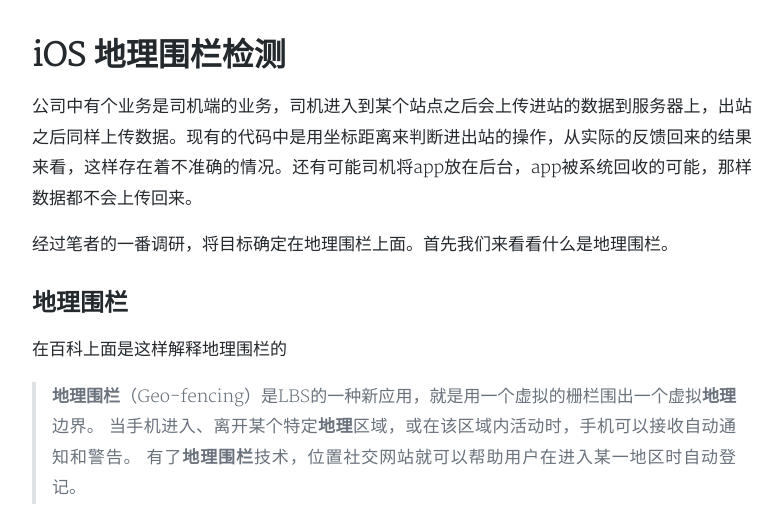
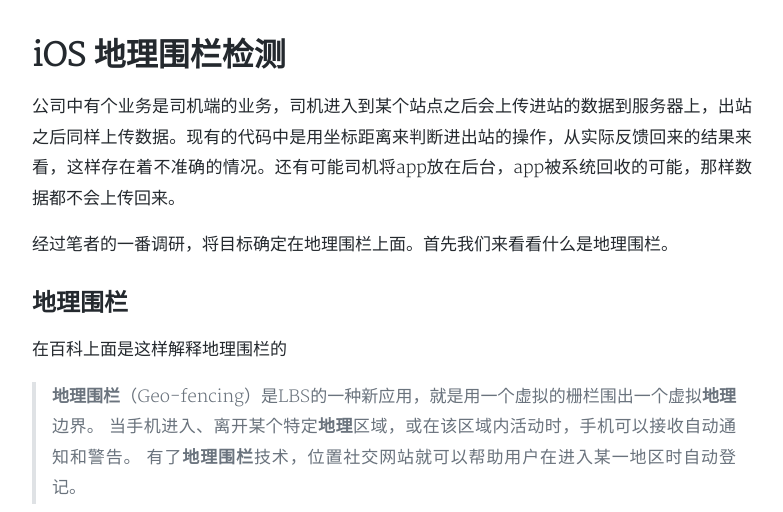
Before and after one commit to vaezc/vaezc.github.io, a Jekyll site: the page built from _posts/2019-04-19-iOS 地理围栏检测.md, in a window 1280 px wide and 900 px high, scrolled down 300 px, cut to the strip 164-676 px from the top of the window. Shown: the whole strip, without its empty margins (248-1031 px from the left). Built offline with Jekyll 4.4.1, drawn with Linux system fonts in a browser that asks for light colours; nearby versions of some CDN libraries; a style sheet for code colours, icons or effects is not loaded.

Commit message:
fix issue

```diff
--- a/_posts/2019-04-19-iOS 地理围栏检测.md
+++ b/_posts/2019-04-19-iOS 地理围栏检测.md
@@ -9,7 +9,7 @@
 
 # iOS 地理围栏检测
 
-公司中有个业务是司机端的业务，司机进入到某个站点之后会上传进站的数据到服务器上，出站之后同样上传数据。现有的代码中是用坐标距离来判断进出站的操作，从实际的反馈回来的结果来看，这样存在着不准确的情况。还有可能司机将app放在后台，app被系统回收的可能，那样数据都不会上传回来。
+公司中有个业务是司机端的业务，司机进入到某个站点之后会上传进站的数据到服务器上，出站之后同样上传数据。现有的代码中是用坐标距离来判断进出站的操作，从实际反馈回来的结果来看，这样存在着不准确的情况。还有可能司机将app放在后台，app被系统回收的可能，那样数据都不会上传回来。
 
 经过笔者的一番调研，将目标确定在地理围栏上面。首先我们来看看什么是地理围栏。
 
@@ -21,7 +21,7 @@
 
 ![](https://ws2.sinaimg.cn/large/006tNc79ly1g27xiorjvyj30vt0gptb6.jpg)
 
-By SpyToMobile (SpyToMobile.com). - Own work., CC BY-SA 4.0, https://commons.wikimedia.org/w/index.php?curid=34557848
+> By SpyToMobile (SpyToMobile.com). - Own work., CC BY-SA 4.0, https://commons.wikimedia.org/w/index.php?curid=34557848
 
 其实说白了就是一块我们在地图上自定义的块区域，用户进入或者离开时我们都可以检测到。从原理上就初步符合我们的要求。
 
```
